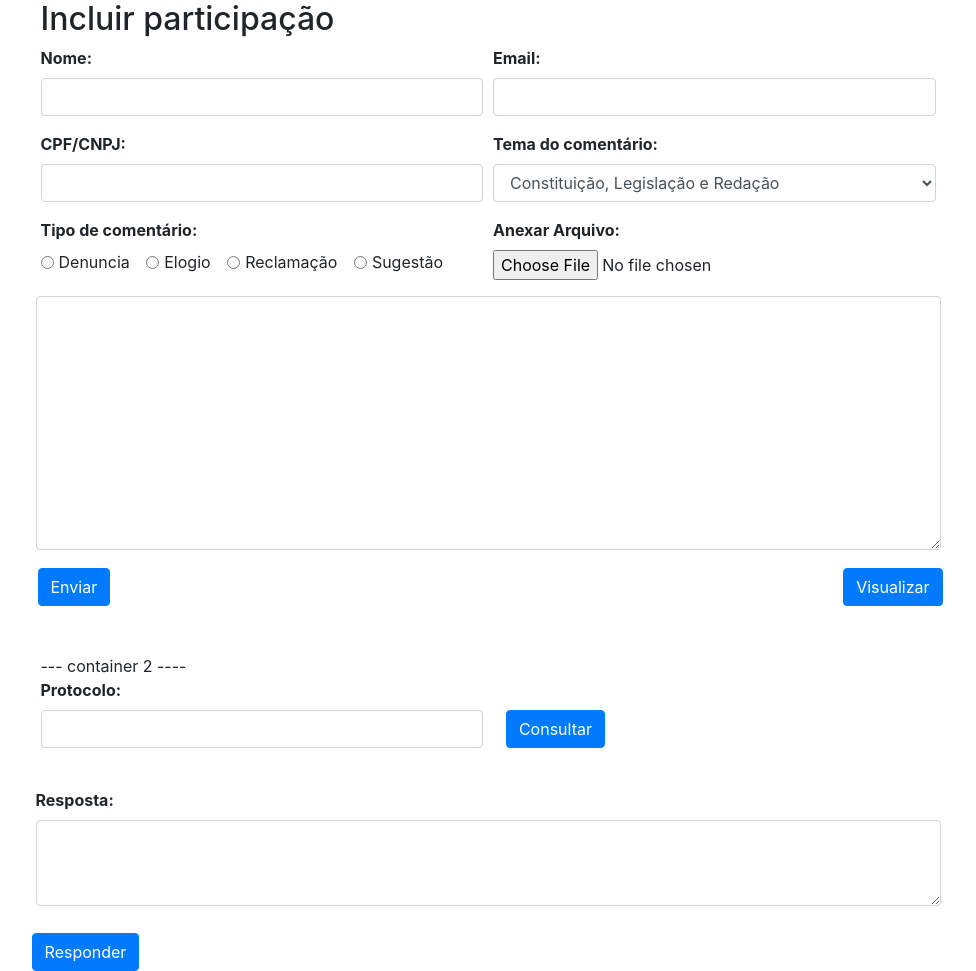
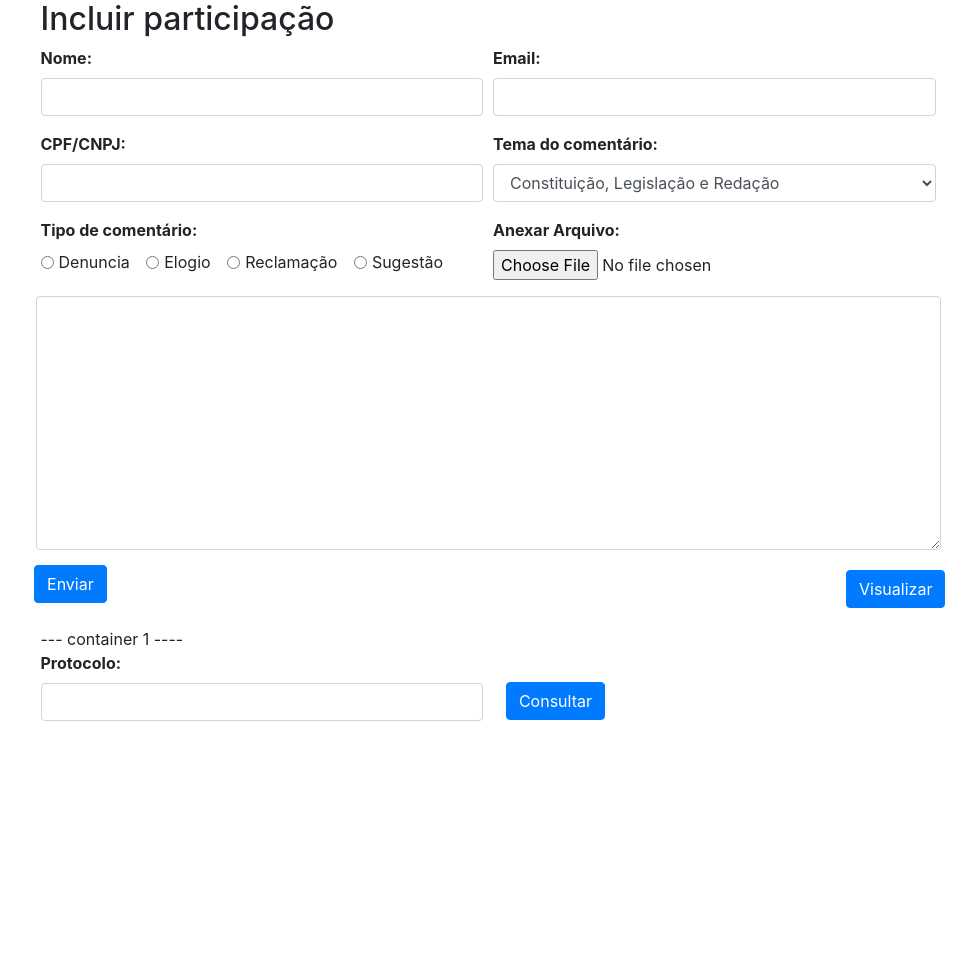
Before and after one commit to DenisSouza2018/prefeitura, a PHP site: page /incluir-participacao.php in a window 1280 px wide. Shown: the part 24-995 px from the top of the page, without its empty margins (152-1128 px from the left). After the commit the page ends 745 px from the top, so only its background shows below. Run offline with PHP 8.4, Linux system fonts and the light colour scheme; data that the repository does not hold is empty.

Commit message:
#12 Corrindo bug chat

```diff
--- a/formulario/classe/Resposta.php
+++ b/formulario/classe/Resposta.php
@@ -9,10 +9,10 @@
     }
 
 
-    //print_r($_SERVER["REQUEST_URI"]);
-    //$Array = explode("/",$_SERVER["REQUEST_URI"]);
-    //print_r($Array[5]);
 
+    if(isset($_POST['resposta'])){
+
+    }
 
 
     if(isset($_POST['ok'])) {
--- a/formulario/incluir-participacao.php
+++ b/formulario/incluir-participacao.php
@@ -33,9 +33,13 @@
 
     <div class="container col-md-10">
       --- container 1 ----
+
+
+
     </div>
+    <!-- Div formulario de cadastro -->
+    <div class="container col-md-10">
 
-    <div class="container col-md-10">
       <h2>Incluir participação</h2>
       <form method="post" action="prefeitura/formulario/classe/Envio.php">
           <div class="form-row">
@@ -95,46 +99,48 @@
               <label for="anexo"><b>Anexar Arquivo: </b></label>
               <input type="file" class="form-control-file" name="anexo">
             </div>
-
           </div>
           <div class="form-row">
             <textarea cols="100" rows="10" class="form-control" name="texto_comentario"></textarea>
           </div>
 
-    </div>
           <div class="col-sm-10">
             <button type="submit" name="ok" class="btn btn-primary"
-        style="    margin-left: 10%;  margin-top: 2%;">Enviar</button>
+              style=" margin-left: -3%;  margin-top: 2%;">Enviar</button>
 
           </div>
       </form>
           <a href="prefeitura/formulario/view-fiscaliza.php">
-      <button class="btn btn-primary" style=" margin-left: 82%;  margin-top: -6%;">Visualizar</button>
+          <button class="btn btn-primary" style=" margin-left: 90%;  margin-top: -6%;">Visualizar</button>
+          </a>
+    </div>
+
+    <!-- Consulta Protocolo -->
     <div class="container col-md-10">
-    </a>
-    <br>
-    --- container 2 ----
-    <form method="post" action="">
+      --- container 1 ----
+      <form method="post" action="<?php echo $_SERVER['PHP_SELF']; ?>" >
             <div class="form-row">
               <div class="form-group col-md-6">
                 <label for="protocolo"><b>Protocolo: </b></label>
                 <input type="number" class="form-control" name="protocolo" id="protocolo" >
               </div>
             </div>
-    <button  class="btn btn-primary" style="    margin-left: 52%;  margin-top: -11%;">Consultar</button>
+            <button type="submit"  class="btn btn-primary" style="    margin-left: 52%;  margin-top: -11%;" name="consulta" >Consultar</button>
         </from>
+    </div>
+
+    <!-- Resposta Usuario -->
+    <div class="container col-md-10">
+
 
         <?php
-
-     if(isset($_POST)){
+              if(isset($_POST['consulta'])){
                 $protocolo = $_POST['protocolo'];
-      $resposta = $_POST['resposta_formulario'];
+                //$resposta = $_GET['resposta_formulario'];
 
 
                 if($protocolo != ''){
-          //Step2
-          date_default_timezone_set('America/Sao_Paulo');
-          $date = date('d/m/Y  H:i:s');
+
                     $query = "SELECT * FROM formulario INNER JOIN historico_resposta ON formulario.protocolo = historico_resposta.protocolo_historico where formulario.protocolo = $protocolo";
 
                     mysqli_query($db, $query) or die('Error querying database.');
@@ -142,53 +148,34 @@
                     $result = mysqli_query($db, $query);
 
                     $row = mysqli_fetch_array($result);
-          $ordem = $row['numero_ordem'];
+
 
 
                     if($row['texto'] == ''){
-            echo "<div class='alert alert-danger' role='alert'>
-            Protocolo Inválido
-          </div>";
+                      echo "
+                      <div class='alert alert-danger' role='alert'> Protocolo Inválido </div>";
                     }else{
-            echo "<div class='form-row'>
-          <textarea cols='100' rows='5' class='form-control' name='texto_comentario'>".$row['nome'].": ".$row['texto_comentario']."&#10;"."Prefeitura: ".$row['texto']."</textarea>
-        </div>";
+                      echo "
+                      <div class='form-row'>
+                      <textarea cols='100' rows='5' class='form-control'>".$row['nome'].": ".$row['texto_comentario']."&#10;"."Prefeitura: ".$row['texto']."</textarea>
+                      </div>
+                      <form method='post' action='prefeitura/formulario/classe/Resposta.php'>
+                        <br>
+                        <div class='form-row'>
+                          <br>
+                          <label for='resposta_formulario'><b>Resposta: </b></label>
+                          <textarea cols='100' rows='3' class='form-control'  id='resposta_formulario' name='resposta_formulario'></textarea>
+                        </div>
+
+                        <button  class='btn btn-primary' style=' margin-left: -1%;   margin-top: 3%;'  name='resposta' id='resposta' >Responder</button>
+                      </from>";
                     }
-
-          echo $resposta;
-          if($resposta != ''){
-            $query = "INSERT INTO historico_resposta VALUES ('',$ordem,$resposta,$date,$protocolo);";
-
-            echo $query;
-            mysqli_query($db, $query) or die('Error querying database.');
 
                 }
 
-
               }
-
-
-
-    }
-
         ?>
-
-      <!-- <div class='form-row'>
-          <textarea cols='100' rows='10' class='form-control' name='texto_comentario ' ><br>ds<br><br>ds<br><br>ds<br><br>ds<br><br>ds<br></textarea>
-        </div> -->
-
-        <form method="post" action="">
-          <br>
-          <div class="form-row">
-              <br>
-              <label for="resposta_formulario"><b>Resposta: </b></label>
-              <textarea cols="100" rows="3" class="form-control" name="resposta_formulario" id="resposta_formulario"></textarea>
     </div>
-
-          <button  class="btn btn-primary" style=" margin-left: -1%;   margin-top: 3%;" name="resposta" >Responder</button>
-        </from>
-
-
 
   </div>
 
@@ -196,7 +183,7 @@
 
 
 
-  </div>
+
 
 
 
```
Lines whose indentation alone changed are shown as unchanged.
